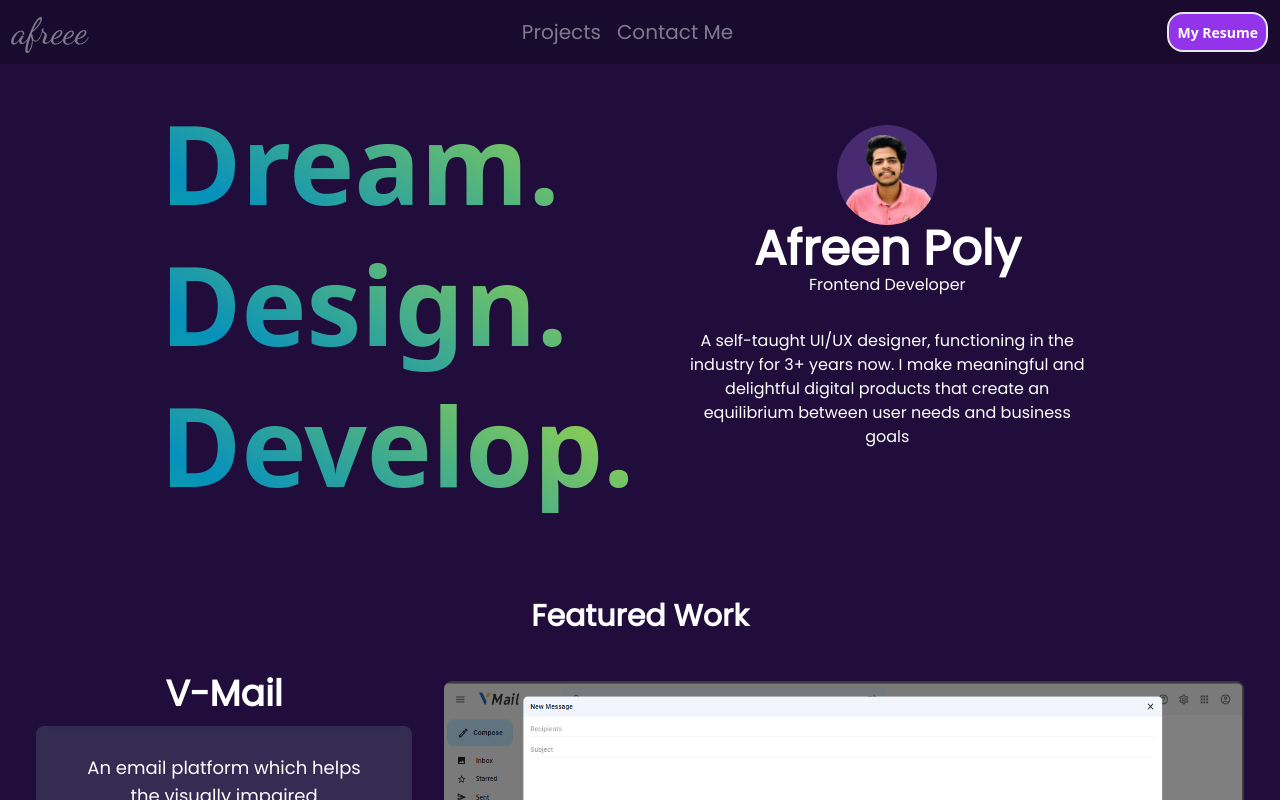
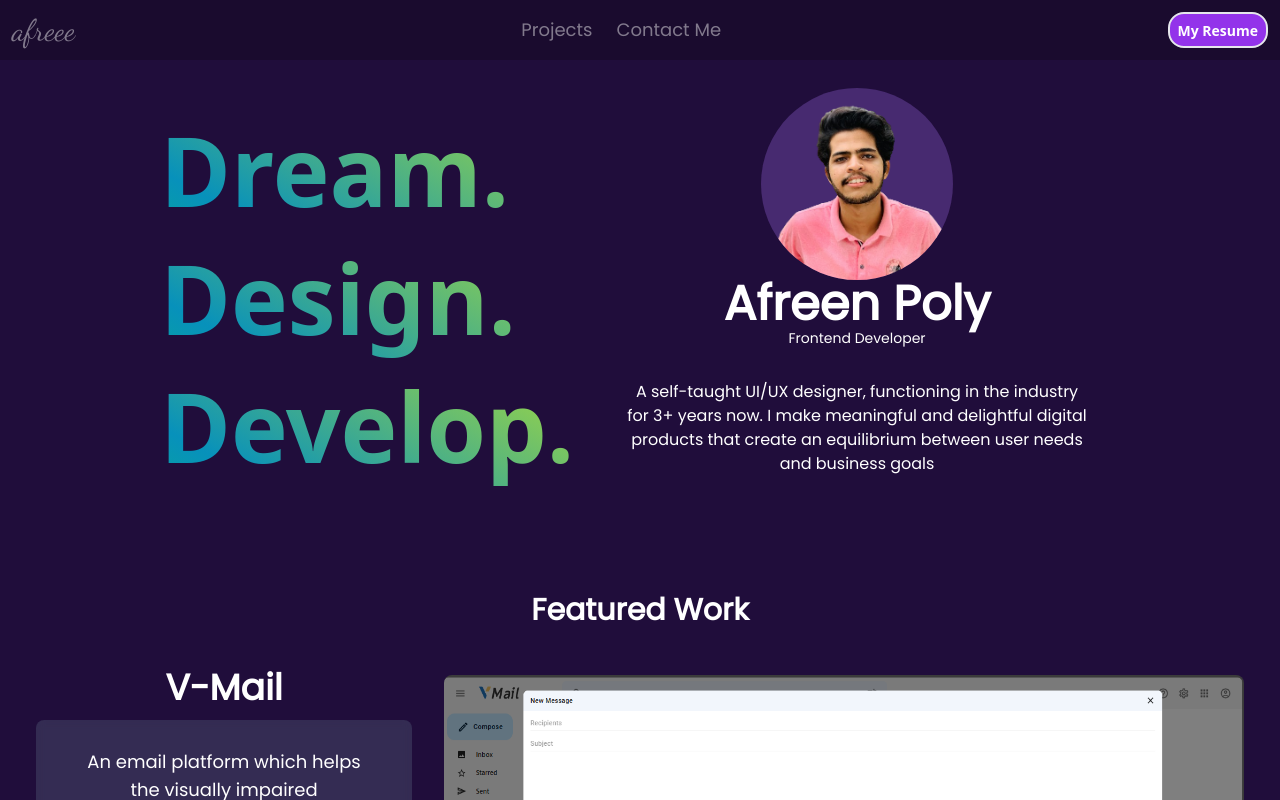
Before and after one commit to afreenpoly/afreen, a React (Vite) app: page / in a window 1280 px wide. Shown: the top 800 px of the page. Built offline with nearby package versions, Linux system fonts and the light colour scheme.

Commit message:
Re Navbar,Profile

```diff
--- a/src/components/Navbar.jsx
+++ b/src/components/Navbar.jsx
@@ -6,12 +6,12 @@ const Navbar = () => {
     <div className="flex p-3 justify-between bg-navbar">
       <div className="navbar">
         <Link to="#" smooth={true} duration={500}>
-          <button className="font-dancing-script text-3xl sm:text-4xl opacity-45 hover:opacity-100">
+          <button className="font-dancing-script text-2xl sm:text-3xl opacity-45 hover:opacity-100">
             afreee
           </button>
         </Link>
       </div>
-      <div className="navbar flex gap-x-2 sm:gap-x-4 font-poppins text-lg sm:text-xl items-center">
+      <div className="navbar flex gap-x-4 sm:gap-x-6 font-poppins text-base sm:text-lg items-center">
         <Link to="projects" smooth={true} offset={-19} duration={700}>
           <button className="opacity-45 hover:opacity-100">Projects</button>
         </Link>
--- a/src/components/Profile.jsx
+++ b/src/components/Profile.jsx
@@ -18,20 +18,31 @@ const Profile = () => {
     <div>
       <div className="profile-container mb-7">
         <div className="profile-details flex flex-col md:flex-row justify-between items-center">
-          <div className="text-section text-center md:text-left">
-            <h1 className="gradient-text">Dream.</h1>
-            <h1 className="gradient-text">Design.</h1>
-            <h1 className="gradient-text">Develop.</h1>
+          <div className="text-section">
+            <h1 className="gradient-text text-5xl sm:text-6xl lg:text-7xl xl:text-8xl py-4">
+              Dream.
+            </h1>
+            <h1 className="gradient-text text-5xl sm:text-6xl lg:text-7xl xl:text-8xl py-4">
+              Design.
+            </h1>
+            <h1 className="gradient-text text-5xl sm:text-6xl lg:text-7xl xl:text-8xl py-4">
+              Develop.
+            </h1>
           </div>
+
           <div className="profile-details flex flex-col md:flex-row items-center mt-5 md:mt-0">
             <div className="pl-5 font-poppins text-center">
               <div className="flex justify-center items-center">
-                <img className="avatar" src={afreendpImage} alt="Afreen Profile Photo" />
+                <img
+                  className="avatar w-24 h-24 md:w-48 md:h-48"
+                  src={afreendpImage}
+                  alt="Afreen Profile Photo"
+                />
               </div>
-              <h2 className="font-bold text-5xl">Afreen Poly</h2>
-              <h3 className="text-md">Frontend Developer</h3>
-              <div className="flex justify-center p-8">
-                <p>
+              <h2 className="font-bold text-3xl md:text-5xl">Afreen Poly</h2>
+              <h3 className="text-sm md:text-md">Frontend Developer</h3>
+              <div className="flex justify-center p-4 md:p-8">
+                <p className="text-sm md:text-base">
                   A self-taught UI/UX designer, functioning in the industry for
                   3+ years now. I make meaningful and delightful digital
                   products that create an equilibrium between user needs and
--- a/src/components/backtotop.css
+++ b/src/components/backtotop.css
@@ -46,3 +46,18 @@
 .visible {
   opacity: 1;
 }
+
+/* Media Queries for Responsiveness */
+@media (max-width: 768px) {
+  .bottom-4 {
+    bottom: 2rem;
+  }
+
+  .right-4 {
+    right: 2rem;
+  }
+
+  .p-2 {
+    padding: 1rem;
+  }
+}
--- a/src/components/profile.css
+++ b/src/components/profile.css
@@ -110,6 +110,10 @@
   font-size: 110px;
   font-weight: bold;
   margin: 0;
-  line-height: 1.28;
-  animation: gradientShift 5s ease-in-out infinite; /* Add animation */
+  line-height: 1.4; /* Increase line height */
+  animation: gradientShift 5s ease-in-out infinite;
 }
+
+.text-section {
+
+}
```
